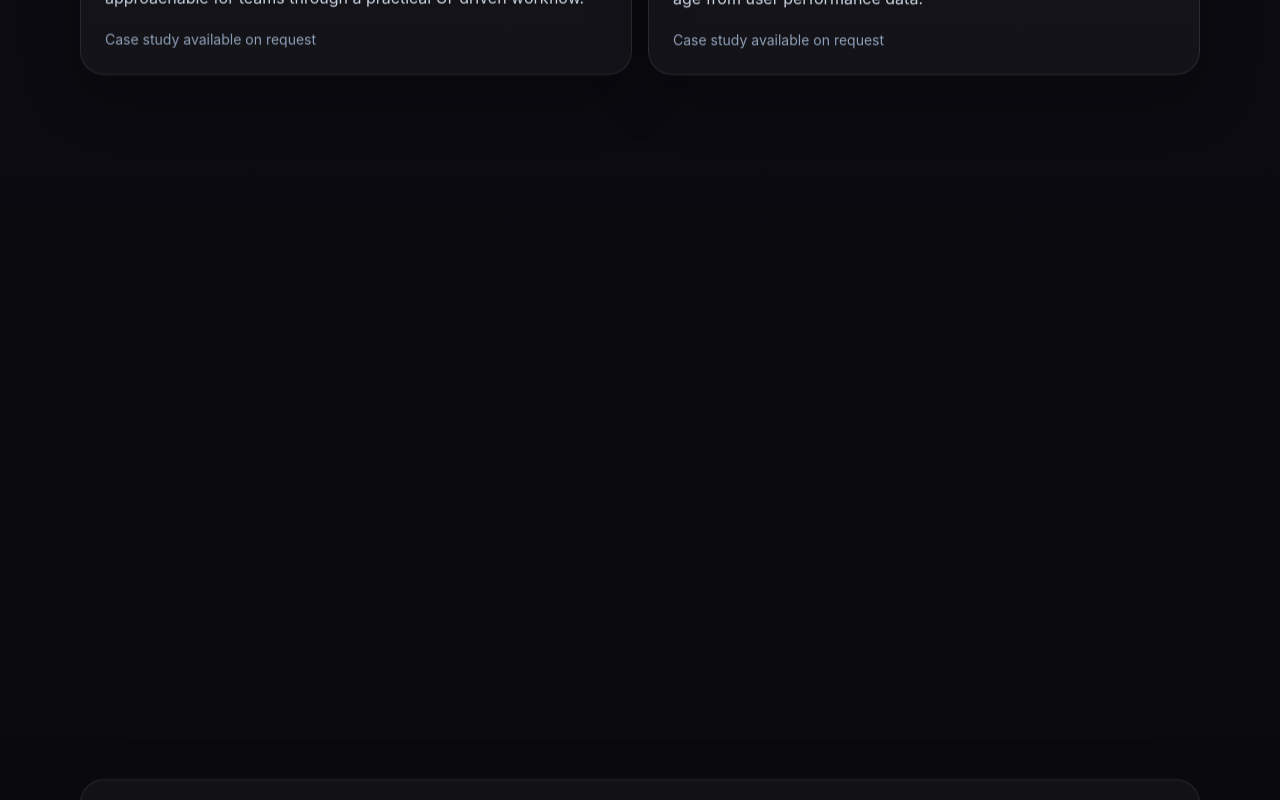
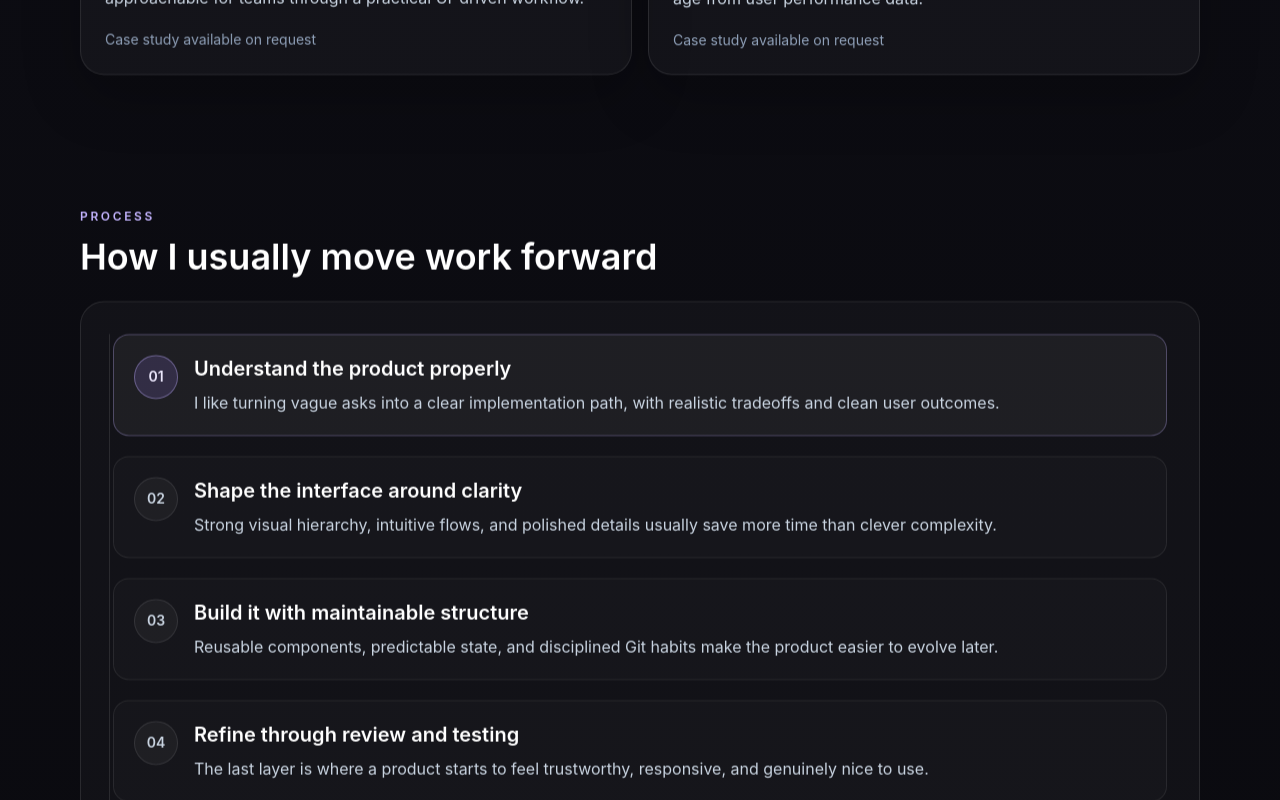
Before and after one commit to nagymarten/it_cv, a React (Vite) app: page / in a window 1280 px wide. Shown: the part 2900-3700 px from the top of the page. Built offline with nearby package versions, Linux system fonts and the light colour scheme.

Commit message:
Add immersive Lenis phase 3 interactions

```diff
--- a/src/App.tsx
+++ b/src/App.tsx
@@ -1,4 +1,4 @@
-import { useEffect, useState } from 'react'
+import { useEffect, useMemo, useState } from 'react'
 import Lenis from 'lenis'
 import 'lenis/dist/lenis.css'
 
@@ -16,6 +16,13 @@ type ProjectItem = {
   stack: string
   description: string
   impact: string
+}
+
+type TimelineStep = {
+  id: string
+  label: string
+  title: string
+  text: string
 }
 
 const profile = {
@@ -127,6 +134,33 @@ const navItems = [
   { href: '#contact', label: 'Contact' },
 ]
 
+const processSteps: TimelineStep[] = [
+  {
+    id: 'discover',
+    label: '01',
+    title: 'Understand the product properly',
+    text: 'I like turning vague asks into a clear implementation path, with realistic tradeoffs and clean user outcomes.',
+  },
+  {
+    id: 'design',
+    label: '02',
+    title: 'Shape the interface around clarity',
+    text: 'Strong visual hierarchy, intuitive flows, and polished details usually save more time than clever complexity.',
+  },
+  {
+    id: 'build',
+    label: '03',
+    title: 'Build it with maintainable structure',
+    text: 'Reusable components, predictable state, and disciplined Git habits make the product easier to evolve later.',
+  },
+  {
+    id: 'iterate',
+    label: '04',
+    title: 'Refine through review and testing',
+    text: 'The last layer is where a product starts to feel trustworthy, responsive, and genuinely nice to use.',
+  },
+]
+
 const sectionLabelClass = 'mb-3 inline-block text-xs font-semibold uppercase tracking-[0.22em] text-violet-300'
 const cardClass = 'rounded-3xl border border-white/10 bg-white/[0.035] shadow-[0_20px_60px_rgba(0,0,0,0.24)]'
 const revealBaseClass = 'transition duration-700 ease-out will-change-transform motion-reduce:transform-none motion-reduce:transition-none'
@@ -144,6 +178,7 @@ function App() {
       stopInertiaOnNavigate: true,
       duration: 1.05,
       wheelMultiplier: 0.95,
+      touchMultiplier: 1,
     })
 
     const handleScroll = ({ scroll }: { scroll: number }) => {
@@ -197,9 +232,20 @@ function App() {
   const heroGlowOpacity = Math.max(0.18, 1 - scrollY / 700)
   const navScrolled = scrollY > 20
   const progress = Math.min(scrollY / 2200, 1)
+  const processProgress = Math.min(Math.max((scrollY - 1100) / 900, 0), 1)
+  const showBackToTop = scrollY > 800
 
   const revealClass = (key: string) =>
     `${revealBaseClass} ${revealed[key] ? 'translate-y-0 opacity-100' : 'translate-y-6 opacity-0'}`
+
+  const processStepStates = useMemo(
+    () =>
+      processSteps.map((step, index) => ({
+        ...step,
+        active: processProgress >= index / processSteps.length,
+      })),
+    [processProgress],
+  )
 
   return (
     <div className="min-h-screen bg-[radial-gradient(circle_at_top,rgba(116,55,255,0.18),transparent_32%),linear-gradient(180deg,#0a0a0f_0%,#0d0d14_42%,#09090d_100%)] text-slate-100">
@@ -386,6 +432,50 @@ function App() {
           </div>
         </section>
 
+        <section id="process" className="scroll-mt-28">
+          <div className={`mx-auto w-[min(1120px,calc(100%-1rem))] py-16 md:w-[min(1120px,calc(100%-2rem))] ${revealClass('process')}`}>
+            <div className="mb-6">
+              <p className={sectionLabelClass}>Process</p>
+              <h2 className="text-4xl font-semibold text-white">How I usually move work forward</h2>
+            </div>
+
+            <div className="relative overflow-hidden rounded-3xl border border-white/10 bg-white/[0.03] p-6 md:p-8">
+              <div className="pointer-events-none absolute left-7 top-8 hidden h-[calc(100%-4rem)] w-px bg-white/10 md:block" />
+              <div
+                className="pointer-events-none absolute left-7 top-8 hidden w-px origin-top bg-gradient-to-b from-violet-400 via-fuchsia-400 to-cyan-300 transition-transform duration-300 md:block"
+                style={{ height: 'calc(100% - 4rem)', transform: `scaleY(${processProgress})` }}
+              />
+              <div className="grid gap-5">
+                {processStepStates.map((step, index) => (
+                  <article
+                    key={step.id}
+                    className={`grid gap-4 rounded-2xl border p-5 transition duration-500 md:grid-cols-[auto_1fr] ${
+                      step.active ? 'border-violet-300/30 bg-white/[0.05]' : 'border-white/8 bg-white/[0.02]'
+                    }`}
+                    style={{ transitionDelay: `${index * 80}ms` }}
+                  >
+                    <div className="flex items-start gap-4">
+                      <div
+                        className={`flex h-11 w-11 items-center justify-center rounded-full border text-sm font-semibold ${
+                          step.active
+                            ? 'border-violet-300/40 bg-violet-400/15 text-violet-100'
+                            : 'border-white/10 bg-white/[0.04] text-slate-300'
+                        }`}
+                      >
+                        {step.label}
+                      </div>
+                    </div>
+                    <div>
+                      <h3 className="text-xl font-semibold text-white">{step.title}</h3>
+                      <p className="mt-2 text-slate-300">{step.text}</p>
+                    </div>
+                  </article>
+                ))}
+              </div>
+            </div>
+          </div>
+        </section>
+
         <section className="scroll-mt-28">
           <div className={`mx-auto grid w-[min(1120px,calc(100%-1rem))] gap-8 py-14 md:w-[min(1120px,calc(100%-2rem))] lg:grid-cols-[0.9fr_1.1fr] ${revealClass('skills')}`}>
             <div>
@@ -483,6 +573,15 @@ function App() {
           </div>
         </section>
       </main>
+
+      <a
+        className={`fixed bottom-5 right-5 z-20 inline-flex min-h-12 items-center justify-center rounded-full border border-white/10 bg-[rgba(10,10,15,0.82)] px-4 py-3 text-sm text-white shadow-[0_12px_30px_rgba(0,0,0,0.28)] backdrop-blur-xl transition-all duration-300 focus-visible:outline-2 focus-visible:outline-offset-4 focus-visible:outline-violet-400 ${
+          showBackToTop ? 'translate-y-0 opacity-100' : 'pointer-events-none translate-y-4 opacity-0'
+        }`}
+        href="#top"
+      >
+        Back to top
+      </a>
     </div>
   )
 }
```
